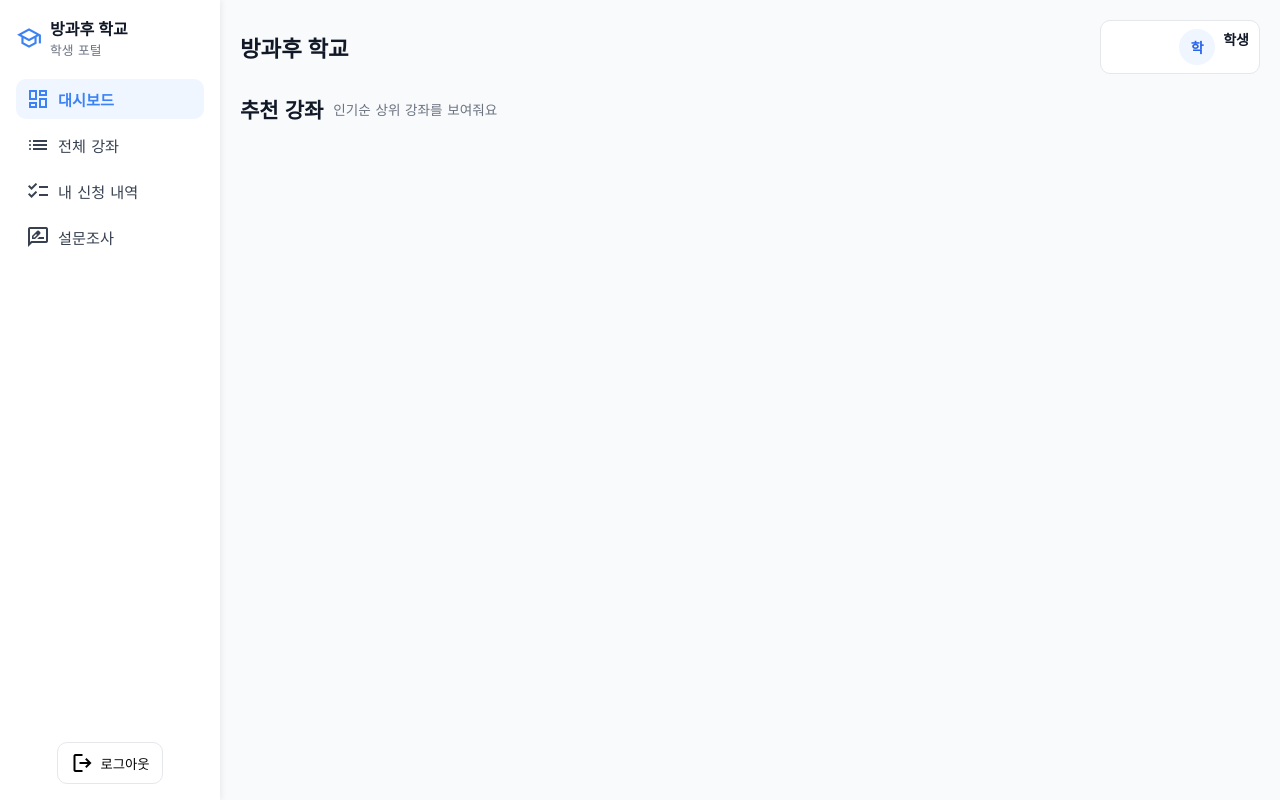
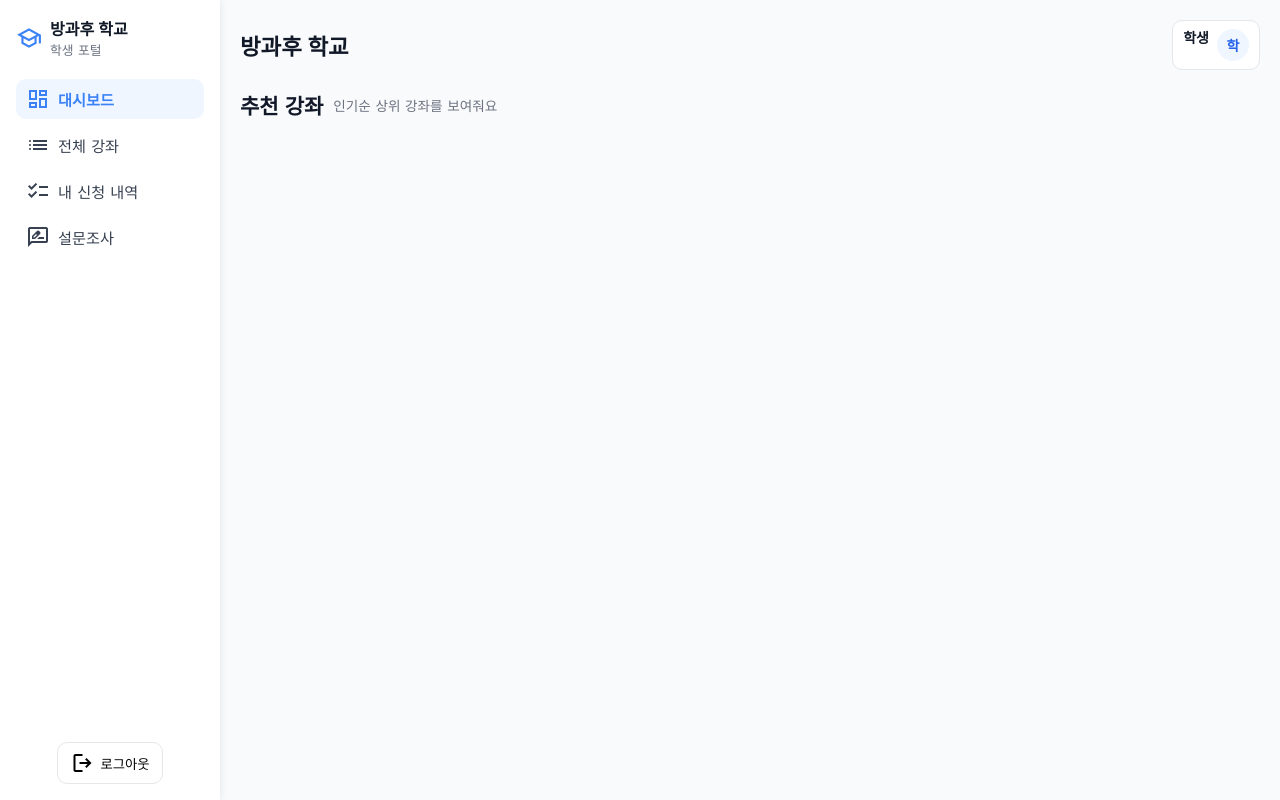
Before and after one commit to tlscksgur/afterSchoolM, a plain HTML site: page student.html in a window 1280 px wide. Drawn offline with nearby package versions, Linux system fonts and the light colour scheme; no server answers.

Commit message:
Align admin/student profile layout to teacher style

```diff
--- a/css/admin.css
+++ b/css/admin.css
@@ -144,8 +144,17 @@ body {
     font-weight: 800;
     color: var(--text);
 }
-.user-chip{display: flex; align-items: center; gap: 8px; padding: 8px 10px; min-width: 160px; justify-content: flex-end;}
-.user-chip span{flex: 1; text-align: center;}
+.user-chip {
+  display: flex;
+  align-items: center;
+  gap: 8px;
+  padding: 6px 10px;
+  background: #fff;
+  border: 1px solid var(--border);
+  border-radius: 10px;
+  min-width: 0;
+}
+.user-chip span { text-align: left; }
 
 .user-avatar {
   width: 36px;
--- a/css/student.css
+++ b/css/student.css
@@ -157,17 +157,15 @@ body {
   display: flex;
   align-items: center;
   gap: 8px;
-  padding: 8px 10px;
+  padding: 6px 10px;
   background: #fff;
   border: 1px solid var(--border-primary);
   border-radius: 10px;
-  min-width: 160px;
-  justify-content: flex-end;
-  text-align: right;
+  min-width: 0;
 }
 .user-avatar {
-  width: 36px;
-  height: 36px;
+  width: 32px;
+  height: 32px;
   border-radius: 50%;
   background: var(--brand-blue-light);
   display: inline-flex;
--- a/student.html
+++ b/student.html
@@ -55,11 +55,11 @@
       <header class="header">
         <h1>방과후 학교</h1>
         <div class="user-chip">
-          <span class="user-avatar" id="studentAvatar">학</span>
           <div>
             <strong id="studentName">학생</strong><br />
             <small id="studentEmail"></small>
           </div>
+          <span class="user-avatar" id="studentAvatar">학</span>
         </div>
       </header>
 
```
Also changed, not shown: admin.html (+1 -4 lines).
